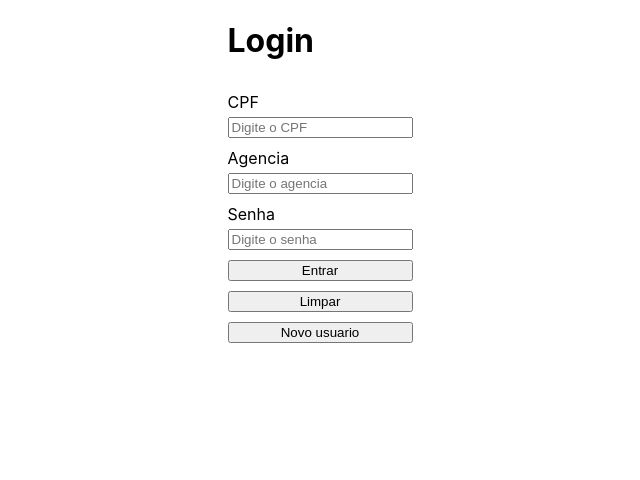
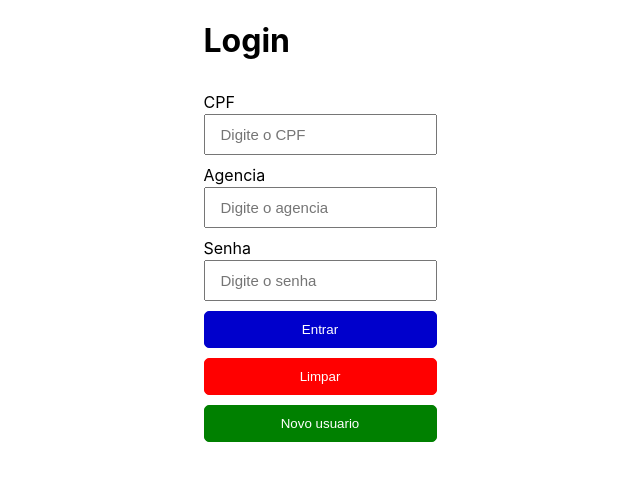
Before and after one commit to otaviohenrique1/app_banco_caixa, a React (Create React App) app: page / in a window 1280 px wide. Shown: the top 480 px of the page, without its empty margins (320-960 px from the left). Built offline with nearby package versions, Linux system fonts and the light colour scheme.

Commit message:
commit 3

```diff
--- /dev/null
+++ b/src/components/Botao.tsx
@@ -0,0 +1,97 @@
+import React, { ButtonHTMLAttributes } from 'react';
+import styled from 'styled-components';
+
+type CorBotaoTypes = "azul" | "laranja" | "roxo" | "vermelho" | "verde";
+
+interface BotaoProps extends ButtonHTMLAttributes<HTMLButtonElement> {
+  corBotaoType: CorBotaoTypes;
+}
+
+export function Botao(props: BotaoProps) {
+
+  return (
+    <ButtonStyled {...props} corBotaoType={props.corBotaoType}/>
+  );
+}
+
+export interface BotaoStyleProps {
+  corBotaoType: CorBotaoTypes;
+}
+
+const ButtonStyled = styled.button<BotaoStyleProps>`
+  padding: 10px;
+  border: 1px solid ${(props) => CorBotaoLista[props.corBotaoType].color};
+  border-radius: 5px;
+  background-color: ${(props) => CorBotaoLista[props.corBotaoType].color};
+  color: ${(props) => CorBotaoLista[props.corBotaoType].font_color};
+  cursor: pointer;
+  width: 100%;
+
+  &:hover {
+    background-color: ${(props) => CorBotaoLista[props.corBotaoType].color_hover};
+    border-color: ${(props) => CorBotaoLista[props.corBotaoType].color_hover};
+    color: ${(props) => CorBotaoLista[props.corBotaoType].font_color_hover};
+  }
+
+  &:active {
+    background-color: ${(props) => CorBotaoLista[props.corBotaoType].color_active};
+    border-color: ${(props) => CorBotaoLista[props.corBotaoType].color_active};
+    color: ${(props) => CorBotaoLista[props.corBotaoType].font_color_active};
+  }
+`;
+
+interface ColorTypes {
+  color: string;
+  font_color: string;
+  color_hover: string;
+  font_color_hover: string;
+  color_active: string;
+  font_color_active: string;
+}
+
+const azul: ColorTypes = {
+  color: '#0000cc',
+  font_color: '#ffffff',
+  color_hover: '#add8e6',
+  font_color_hover: '#000000',
+  color_active: '#00008b',
+  font_color_active: '#ffffff'
+};
+
+const vermelho: ColorTypes = {
+  color: '#ff0000',
+  font_color: '#ffffff',
+  color_hover: '#ff8080',
+  font_color_hover: '#000000',
+  color_active: '#800000',
+  font_color_active: '#ffffff'
+};
+
+const roxo: ColorTypes = {
+  color: '#800080',
+  font_color: '#ffffff',
+  color_hover: '#ff33ff',
+  font_color_hover: '#000000',
+  color_active: '#4d004d',
+  font_color_active: '#ffffff'
+};
+
+const verde: ColorTypes = {
+  color: '#008000',
+  font_color: '#ffffff',
+  color_hover: '#00cc00',
+  font_color_hover: '#000000',
+  color_active: '#003300',
+  font_color_active: '#ffffff'
+};
+
+const laranja: ColorTypes = {
+  color: '#ffa500',
+  font_color: '#ffffff',
+  color_hover: '#ffd280',
+  font_color_hover: '#000000',
+  color_active: '#805300',
+  font_color_active: '#ffffff'
+};
+
+const CorBotaoLista = { azul, laranja, roxo, vermelho, verde };
--- a/src/pages/Campo.tsx
+++ b/src/components/Campo.tsx
@@ -18,7 +18,7 @@ export function Campo(props: CampoProps) {
       <label
         htmlFor={id}
       >{label}</label>
-      <Field
+      <FieldStyled
         type={type}
         placeholder={placeholder}
         value={values}
@@ -33,12 +33,18 @@ export function Campo(props: CampoProps) {
   );
 }
 
+const FieldStyled = styled(Field)`
+  padding: 10px 15px;
+  font-size: 15px;
+`;
+
 const CampoContainer = styled.div`
   display: flex;
   flex-direction: column;
-  gap: 5px;
+  gap: 2px;
 
   span.error-message {
     color: red;
+    font-size: 15px;
   }
 `;
--- a/src/pages/Login.tsx
+++ b/src/pages/Login.tsx
@@ -2,7 +2,8 @@ import styled from "styled-components";
 import { Formik, Form, FormikHelpers } from "formik";
 // import * as Yup from "yup";
 import { object, string } from "yup";
-import { Campo } from "./Campo";
+import { Campo } from "../components/Campo";
+import { Botao } from "../components/Botao";
 
 const schemaValidacao = object().shape({
   cpf: string().required("Campo CPF esta vazio."),
@@ -41,7 +42,7 @@ export function Login() {
               <Campo
                 values={values.cpf}
                 placeholder="Digite o CPF"
-                type="password"
+                type="text"
                 name="cpf"
                 id="cpf"
                 label="CPF"
@@ -49,7 +50,7 @@ export function Login() {
               <Campo
                 values={values.agencia}
                 placeholder="Digite o agencia"
-                type="password"
+                type="text"
                 name="agencia"
                 id="agencia"
                 label="Agencia"
@@ -62,15 +63,18 @@ export function Login() {
                 id="senha"
                 label="Senha"
               />
-              <button
+              <Botao
+                corBotaoType="azul"
                 type="submit"
-              >Entrar</button>
-              <button
+              >Entrar</Botao>
+              <Botao
+                corBotaoType="vermelho"
                 type="reset"
-              >Limpar</button>
-              <button
+              >Limpar</Botao>
+              <Botao
+                corBotaoType="verde"
                 type="button"
-              >Novo usuario</button>
+              >Novo usuario</Botao>
             </FormStyled>
           );
         }}
```
